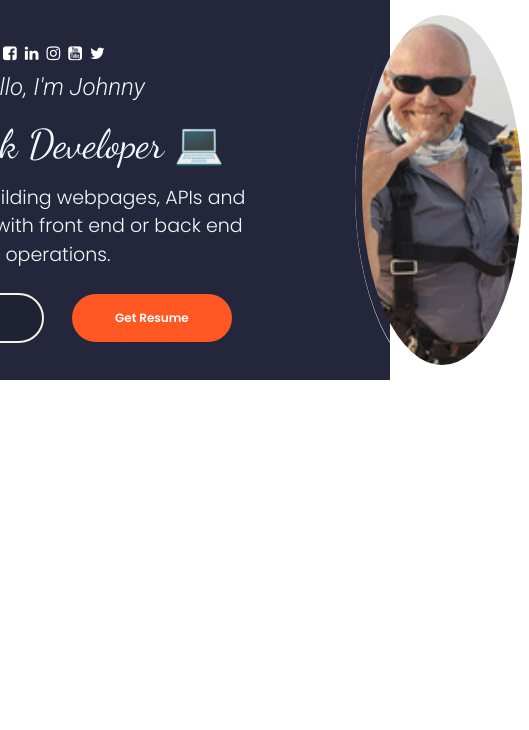
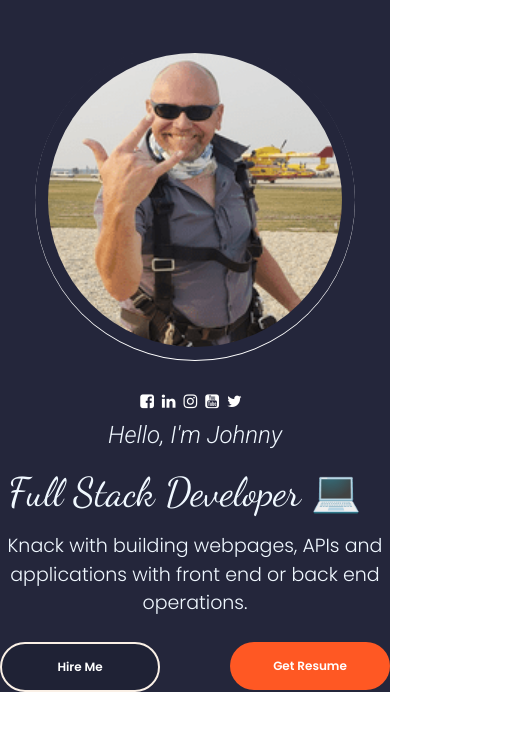
Before and after one commit to JohnnyHildebrand/client, a React (Create React App) app: page / in a window 390 px wide. Shown: the top 730 px of the page, 529 px wide, since content can reach past the window. Built offline with nearby package versions, Linux system fonts and the light colour scheme; a web font is replaced by a local one.

Commit message:
add css itno profile for responsiveness

```diff
--- a/src/PortfolioContainer/Home/Profile.css
+++ b/src/PortfolioContainer/Home/Profile.css
@@ -75,3 +75,62 @@
    .colz .colz-icon:hover{
     transform: scale(1.5);
  }
+ @media screen and(max-width:1110px){
+    .profile-picture{
+       margin:  0 0px 0 80px;
+   }
+   .profile-detail-name{
+    font-size: 20px;
+   }
+   .profile-details-role .primary-text{
+    font-size: 12px;
+   }
+   .profile-options .btn{
+    width: 120px;
+    padding: 11px;
+    z-index: 700;
+   }
+ }
+ @media screen
+    and (max-width:910px){
+     .profile-picture{
+        height: 320px;
+        width: 320px;
+        margin: 0 0 0 4px;
+    }
+}
+ @media screen
+ and (max-width:810px){
+    .profile-picture{
+        margin: 0 !important;
+    }
+    .profile-parent{
+        flex-direction:column-reverse ;
+        margin: 40px 0px 0px 0px ;
+    }
+    .profile-options{
+        display: flex;
+        justify-content: space-between;
+    }
+    .profile-details{
+        margin: 25px 0 0 ;
+       }
+       .profile-options .highlighted-btn{
+        margin: 0 !important;
+       }
+       .profile-options,
+       .profile-details-role{
+        text-align: center;
+       }
+    }
+       @media screen
+ and (max-width:375px){
+    .profile-picture{
+      height: 275px;
+      width: 275px;
+      margin-top: -90px;
+    }
+    .profile-details{
+        width: 90%;
+    }
+ }
```
